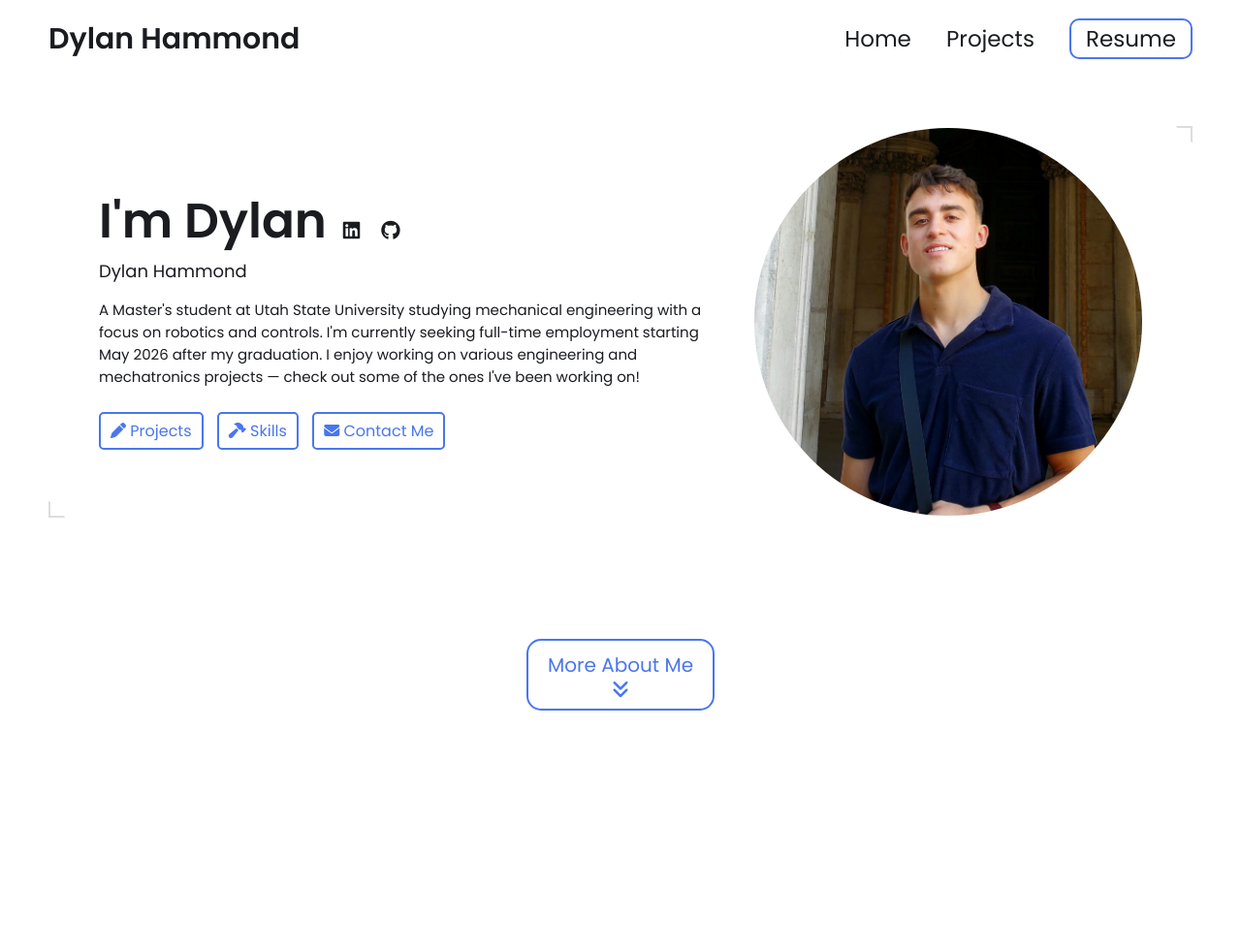
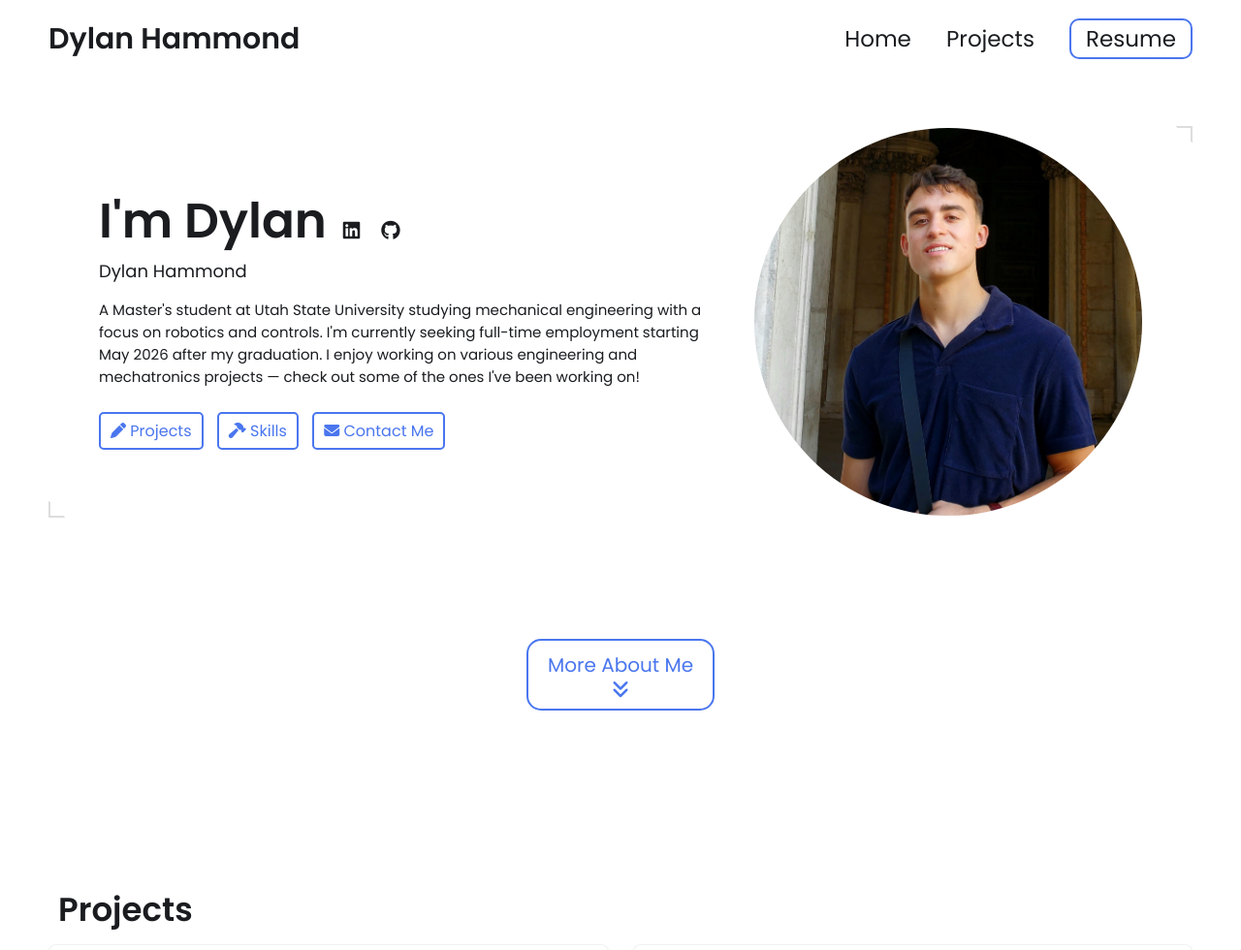
Before and after one commit to dylanhammond-11/dylanhammond-11.github.io, a Jekyll site: the page built from index.html, in a window 1280 px wide. Shown: the top 980 px of the page at 97% size. Built offline with Jekyll 4.4.1, drawn with Linux system fonts in a browser that asks for light colours.

Commit message:
Update styles.css

```diff
--- a/css/styles.css
+++ b/css/styles.css
@@ -236,7 +236,7 @@ nav .mobile-nav {
 /* NAVIGATION ARROW */
 .arrow{
     margin-top: 125px;
-    margin-bottom: 300px;
+    margin-bottom: 180px;
     display: flex;
     justify-content: center;
 }
@@ -847,7 +847,7 @@ footer p {
     }
 
     .project-grid-section .grid-container {
-    grid-template-columns: repeat(auto-fit, minmax(300px, 1fr));
+    grid-template-columns: repeat(auto-fit, minmax(500px, 1fr));
     }
 
     /*SECTION 4:Contact */
```
